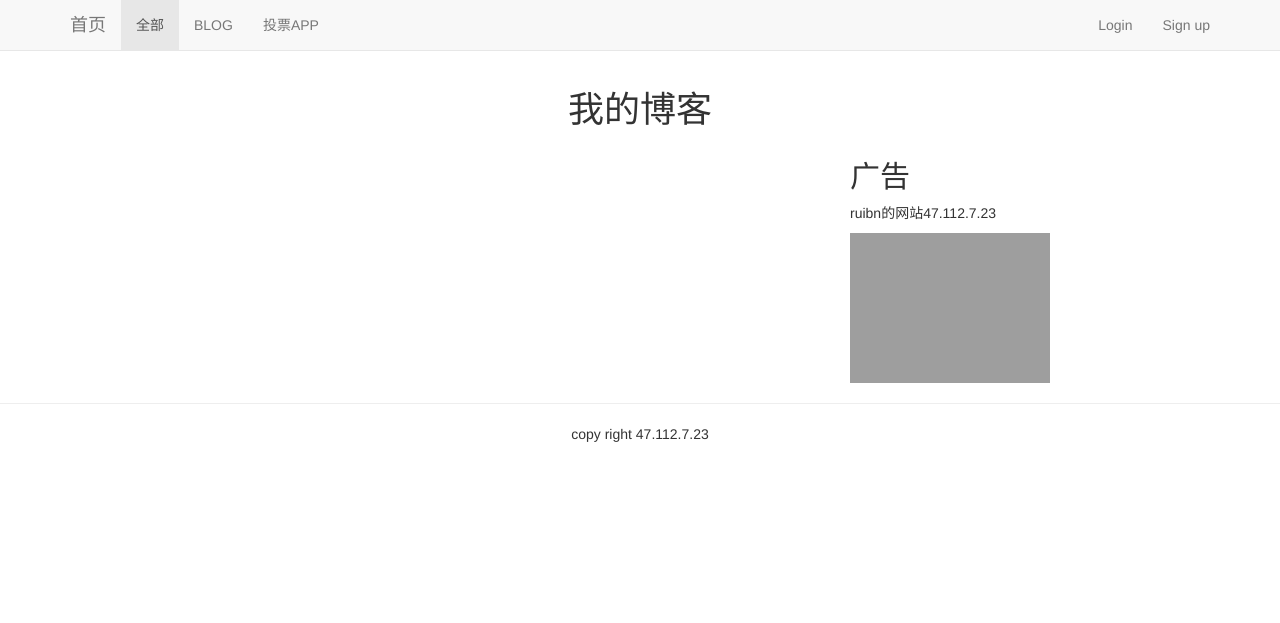
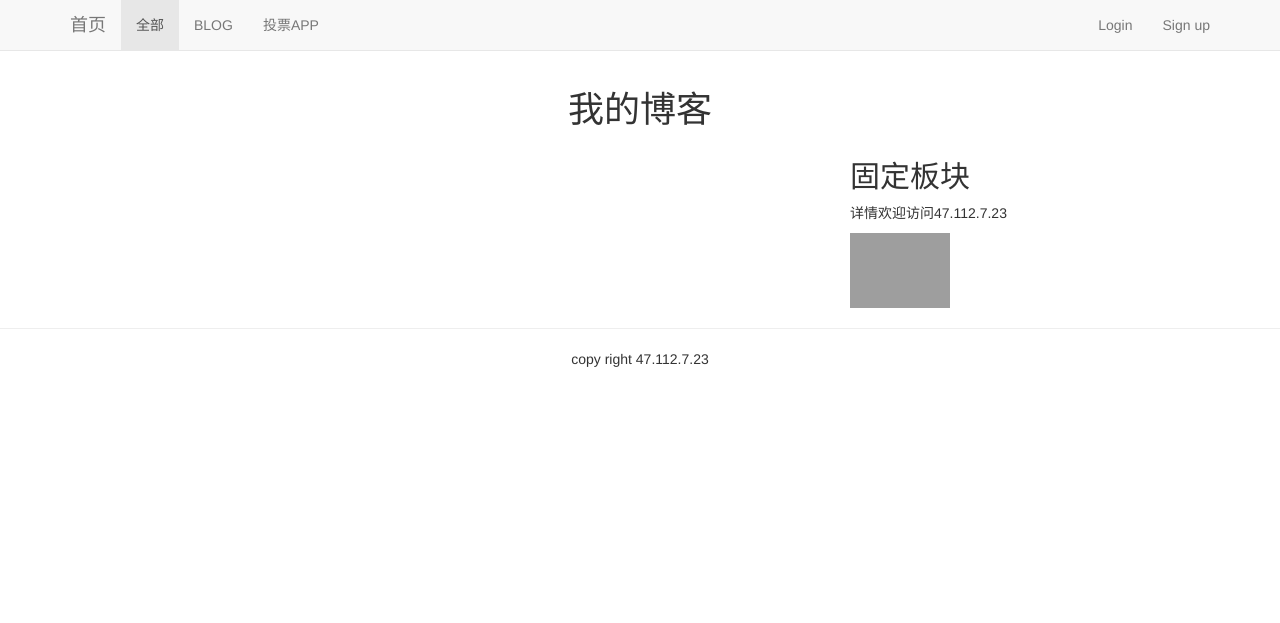
Before and after one commit to Ruibn/myWeb-test, a Django app: template templates/blog/titles.html in a window 1280 px wide. Shown: the top 623 px of the page. Run offline with Django 3.2, Linux system fonts and the light colour scheme; the template is opened without the code that fills it, so the values that code supplies are empty; some libraries are stand-ins or nearby versions; grey boxes are pictures that could not be loaded.

Commit message:
renew blog

```diff
--- a/templates/blog/titles.html
+++ b/templates/blog/titles.html
@@ -8,16 +8,15 @@
 </div>
 <div class="row">
     <div class="col-xs-12 col-md-8">
-        <ul>
-            {% for blog in blogs %}
-                <li><a href="{{ blog.id }}">{{ blog.title }}</a></li>
-            {% endfor %}
-        </ul>
+        {% for blog in blogs %}
+            <h5><a href="{{ blog.id }}">{{ blog.title }}</a></h5>
+            <hr>
+        {% endfor %}
     </div>
     <div class="col-xs-6 col-md-4">
-        <h2>广告</h2>
-        <p>ruibn的网站47.112.7.23</p>
-        <img width="200px" src="http://www.mrwallpaper.com/wallpapers/Fluffy-Cat.jpg">
+        <h2>固定板块</h2>
+        <p>详情欢迎访问47.112.7.23</p>
+        <img width="100px" src="/static/images/background.gif">
     </div>
 </div>
 {% endblock %}
```
Also changed, not shown: templates/blog/content.html (+7 -6 lines).
